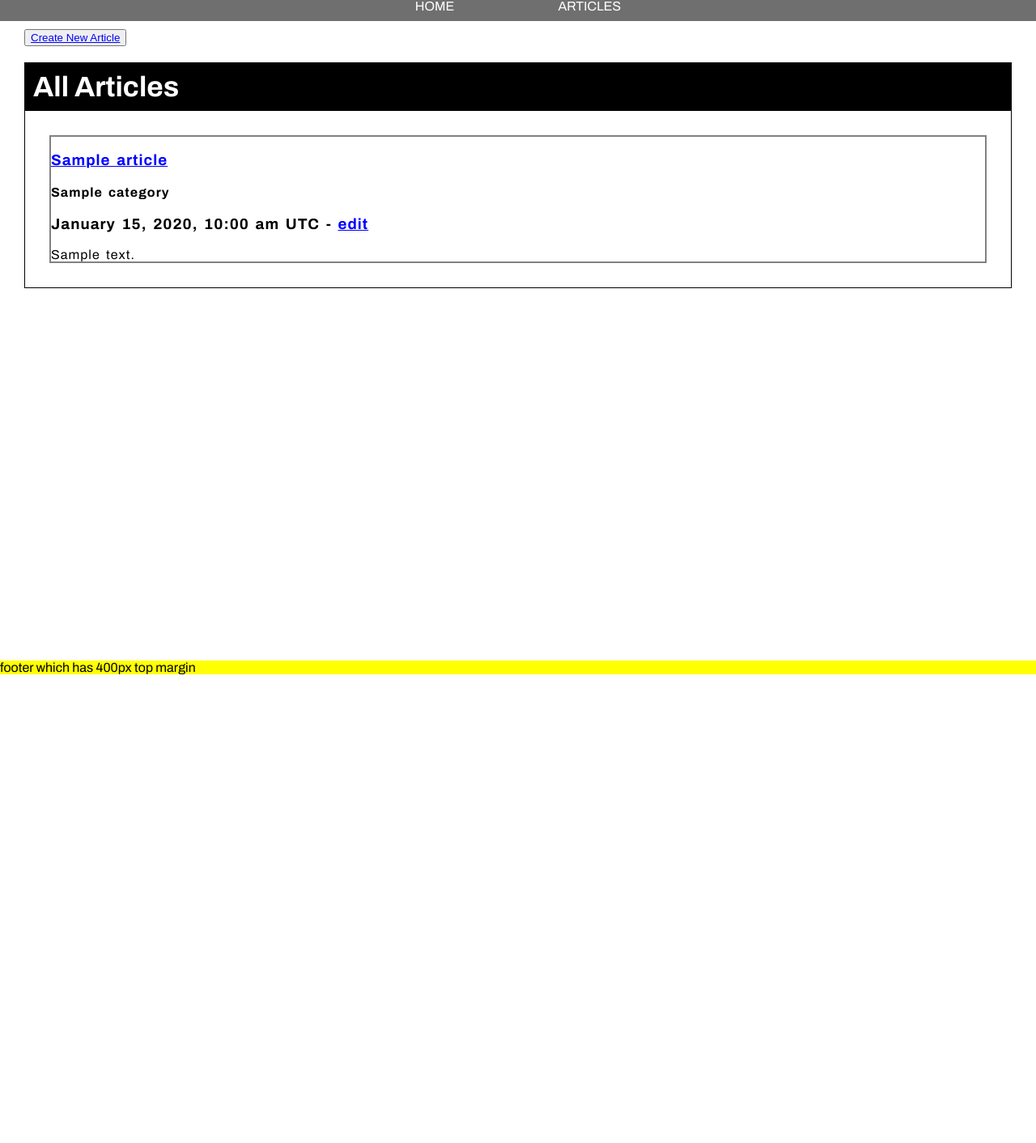
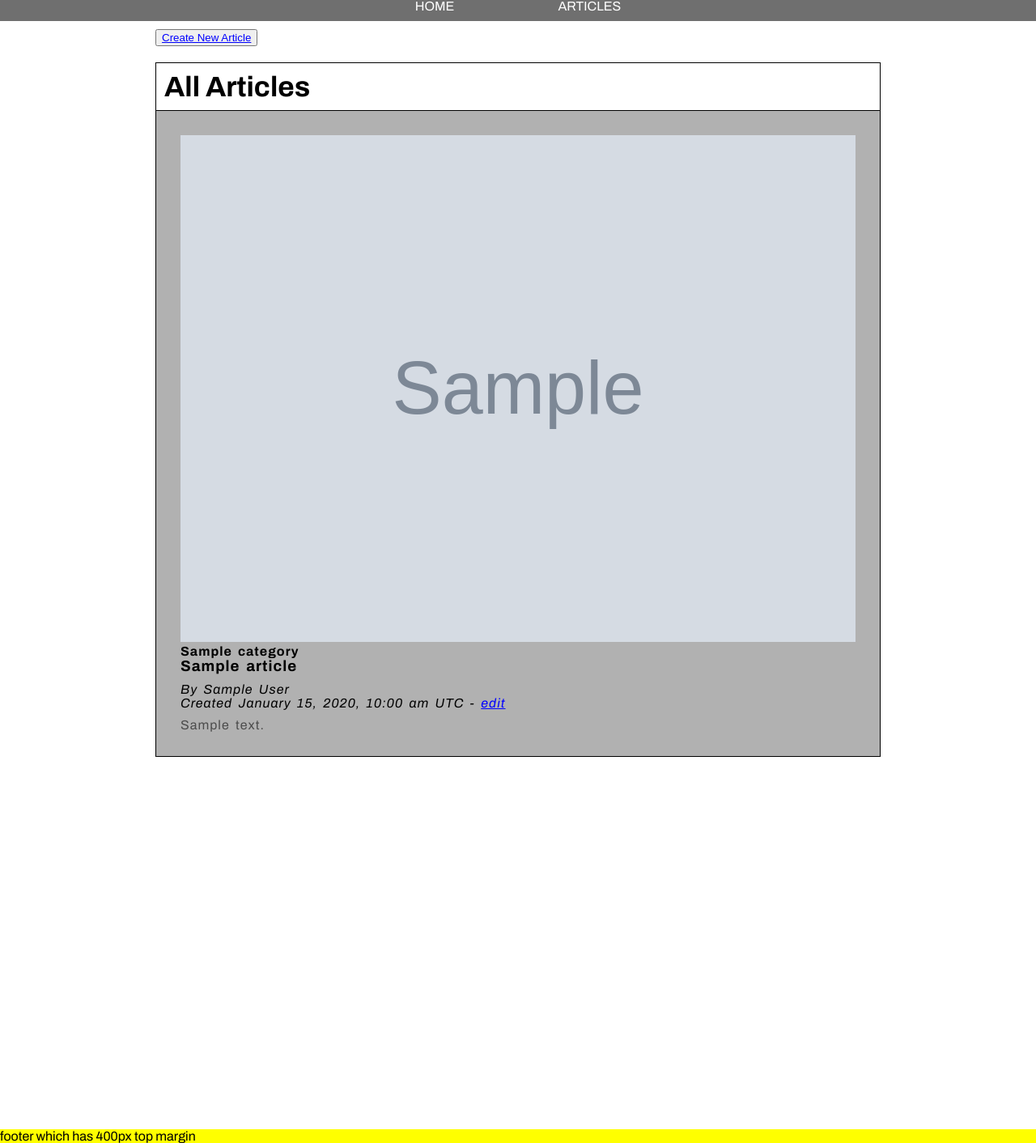
Before and after one commit to cardamon-sleep/lock-in-season, a PHP site: page /articles.php in a window 1280 px wide. Shown: the part 81-1493 px from the top of the page at 81% size. Before the commit the page ends 914 px from the top, so only its background shows below. Run offline with PHP 8.4, Linux system fonts and the light colour scheme; tables that the repository leaves empty or names only in its code hold one stand-in row (values such as "Sample post"); grey boxes marked "Sample" are stand-in pictures.

Commit message:
truncate article content and preview image on articles page

```diff
--- a/articles.php
+++ b/articles.php
@@ -37,16 +37,20 @@ $statement->execute();
 
 <body>
     <header>
-    <img alt="Lock in season logo" class="logo" src="img/logos/lis.png">
-    <h1 id="main-header">LOCK IN SEASON</h1>
+        <img alt="Lock in season logo" class="logo" src="img/logos/lis.png">
+        <h1 id="main-header">LOCK IN SEASON</h1>
     </header>
 
     <nav id="main-nav">
-    <ul>
-        <a href="index.php"><li>HOME</li></a>
-        <a href="articles.php"><li>ARTICLES</li></a>
-        <!-- <a href="#"><li>ABOUT</li></a> -->
-    </ul>
+        <ul>
+            <a href="index.php">
+                <li>HOME</li>
+            </a>
+            <a href="articles.php">
+                <li>ARTICLES</li>
+            </a>
+            <!-- <a href="#"><li>ABOUT</li></a> -->
+        </ul>
     </nav>
 
     <br>
@@ -65,9 +69,22 @@ $statement->execute();
         <?php if (!isset($_GET['id'])): ?>
             <h2>All Articles</h2>
             <section>
+
+                <!-- USE FOR OR WHILE WITH COUNT VARIABLE TO DISPLAY FIRST ARTICLE DIFFERENTLY  -->
+                <!-- Should i display a preview like on the first page, or just a list of article titles like on theminimalists?
+                the latter does look good... -->
+
+                <!-- andwer: do the former: this projcet is to demonstrate skills, so add the complexity -->
+
+
+
                 <?php while ($row = $statement->fetch()): ?>
                     <article>
-                        <h3><a href="articles.php?id=<?= $row['id'] ?>"><?= htmlspecialchars($row['title']) ?></a></h3>
+
+                        <?php if (isset($row['image_filename'])): ?>
+                            <img src="img/article-img/<?= $row['image_filename'] ?>">
+                        <?php endif ?>
+
 
                         <?php
                         $article_category = "";
@@ -88,16 +105,33 @@ $statement->execute();
                         ?>
 
                         <h4 class="<?= $article_category ?>"><?= $article_category ?></h4>
+                        <h3><a href="articles.php?id=<?= $row['id'] ?>"><?= $row['title'] ?></a>
+                        </h3>
 
                         <?php
                         // https://www.w3schools.com/php/func_date_date.asp
                         // https://stackoverflow.com/questions/136782/convert-from-mysql-datetime-to-another-format-with-php
-                        $formatted_date = date('F j, Y, g:i a T', strtotime(htmlspecialchars($row['created_at'])));
+                        $formatted_date = date('F j, Y, g:i a T', strtotime(htmlspecialchars($row['created_at'], ENT_COMPAT)));
                         ?>
 
-                        <h3><?= $formatted_date ?> - <a href="back-end/article-edit.php?id=<?= $row['id'] ?>">edit</a></h3>
+                        <div class="info">
+                            <p>By <?= $row['author'] ?></p>
+                            <p>Created <?= $formatted_date ?> - <a
+                                    href="back-end/article-edit.php?id=<?= $row['id'] ?>">edit</a></p>
+                        </div>
 
-                        <p><?= $row['content'] ?></p>
+                        <!--
+                        htmlspecialchars function is oft used for securty purposes, but has been removed as it
+                        inhibited the clarity of already sanitized content, and upon testing proved unnecessary
+                        as html entities such as '' and <> are rendered merely as text in the browser
+                        -->
+                        <?php if (strlen($row['content']) > 200): ?>
+                            <p class="content"><?= substr($row['content'], 0, 200) ?>...</p>
+                        <?php else: ?>
+                            <p class="content"><?= $row['content'] ?></p>
+                        <?php endif ?>
+
+                        <a href="articles.php?id=<?= $row['id'] ?>"></a>
                     </article>
                 <?php endwhile ?>
             </section>
@@ -134,14 +168,15 @@ $statement->execute();
 
             <section>
                 <?php
-                $formatted_date = date('F j, Y, g:i a T', strtotime(htmlspecialchars($full_article['created_at'])));
+                $formatted_date = date('F j, Y, g:i a T', strtotime(htmlspecialchars($full_article['created_at'], ENT_COMPAT)));
                 ?>
                 <h3><?= $formatted_date ?></h3>
 
                 <p><?= $full_article['content'] ?></p>
 
-                <?php if(isset($full_article['image_path'])): ?>
-                    <img alt = "Image of <?= $full_article['title'] ?>" src = "img/article-img/<?= $full_article['image_filename'] ?>" width = "300px">
+                <?php if (isset($full_article['image_path'])): ?>
+                    <img alt="Image of <?= $full_article['title'] ?>"
+                        src="img/article-img/<?= $full_article['image_filename'] ?>" width="300px">
                 <?php endif ?>
             </section>
         <?php endif ?>
--- a/back-end/generate-category-styles.php
+++ b/back-end/generate-category-styles.php
@@ -11,12 +11,12 @@ $text_color = "white";
 
 while ($row = $statement->fetch()) {
     $css .= "\n.{$row['name']} {
-        \n\tbackground-color: {$row['background_color']};
-        \n\tcolor: {$row['text_color']};\n
-        \n\twidth: fit-content;
-        \n\tpadding: 10px;
-        \n\tborder-radius: 5px;
-    }";
+    background-color: {$row['background_color']};
+    color: {$row['text_color']};
+    width: fit-content;
+    padding: 0 2px 0 2px;
+    margin: 0 0 10px 0;
+}";
 }
 file_put_contents("css/category.css", $css);
 
--- a/css/articles.css
+++ b/css/articles.css
@@ -24,7 +24,9 @@ ol,
 ul,
 li,
 h1,
-h6 {
+h2,
+h3,
+h4 {
   margin: 0;
   padding: 0;
   box-sizing: border-box;
@@ -43,29 +45,16 @@ span {
   font-weight: bold;
 }
 
-
-
-/* HOME PAGE BANNER */
-.banner .background {
-  display: block; /* removes slim gap that appears below the image due to it being an inline element */
-  width: 100%;
-  height: 400px;
-  object-fit: cover; /* prevents image stretching when  window snapped to half screen */
-
-  pointer-events: none;
-}
-
 /* MAIN CONTENT SECTION */
 main {
   background-color: white;
-  /* width: 70%; */
+  width: 70%;
 
   padding: 30px;
   margin: 0 auto 0 auto;
 }
 main h2 {
-  background-color: black;
-  color: white;
+  color: black;
   font-size: 35px;
   padding: 10px;
   margin: 20px 0 0 0;
@@ -81,24 +70,55 @@ main section {
   border: 1.5px solid black;
   border-top: none;
 }
-main section.about img {
-  width: 500px;
-  display: block;
+
+/* ARTICLES SECTION */
+section {
+  background-color: rgb(177, 177, 177);
+}
+
+/* EACH ARTICLE */
+article:not(:first-child) {
+  background-color: white;
+  border: 2px solid rgb(129, 129, 129);
+  margin: 20px 0 20px 0;
+  padding: 20px;
+
+  height: 250px;
+}
+article h3 {
+  color: black;
+}
+article h3 a {
+  color: inherit;
+  text-decoration: underline;
+  text-decoration-color: transparent;
+  transition: 0.3s;
+}
+article h3 a:hover {
+  text-decoration-color: black;
+}
+article .info {
+  font-style: italic;
+  /* color: #4c4c4c; */
+
+  margin: 10px 0 10px 0;
+}
+article .content {
+  color: #4c4c4c;
+}
+article:not(:first-child) img {
   float: right;
-  margin: 0px 0px 20px 20px;
+  width: 300px;
+
+  /* with % the parent element must have an explicitly defined height */
+  height: 100%;
+  object-fit: cover;
+  padding-left: 20px;
 }
-#articles {
-  display: flex;
-  flex-direction: row;
-  justify-content: space-between;
-}
-#articles div {
-  border: 2px solid lightblue;
-  width: 50%;
-  height: 1000px;
-}
-article {
-  border: 2px solid rgb(129, 129, 129);
+
+/* FIRST ARTICLE */
+article:first-child img {
+  width: 100%;
 }
 
 footer {
--- a/css/category.css
+++ b/css/category.css
@@ -1,53 +1,29 @@
 
 .Uncategorized {
-
     background-color: #999999;
-
     color: #4f4f4f;
-
-
     width: fit-content;
-
-	padding: 10px;
-
-	border-radius: 5px;
+    padding: 0 2px 0 2px;
+    margin: 0 0 10px 0;
 }
 .Mindset {
-
     background-color: #795A90;
-
     color: #FFFFFF;
-
-
     width: fit-content;
-
-	padding: 10px;
-
-	border-radius: 5px;
+    padding: 0 2px 0 2px;
+    margin: 0 0 10px 0;
 }
 .Practice {
-
     background-color: #1DA51D;
-
     color: #FFFFFF;
-
-
     width: fit-content;
-
-	padding: 10px;
-
-	border-radius: 5px;
+    padding: 0 2px 0 2px;
+    margin: 0 0 10px 0;
 }
 .Reflection {
-
     background-color: #0b5380;
-
     color: #FFFFFF;
-
-
     width: fit-content;
-
-	padding: 10px;
-
-	border-radius: 5px;
+    padding: 0 2px 0 2px;
+    margin: 0 0 10px 0;
 }
```
Also changed, not shown: img/article-img/Winnipeg.jpg (added), img/article-img/harris-ananiadis-fxdPusvC1TI-unsplash.jpg (added), 1 other file. Lines whose indentation alone changed are shown as unchanged.
